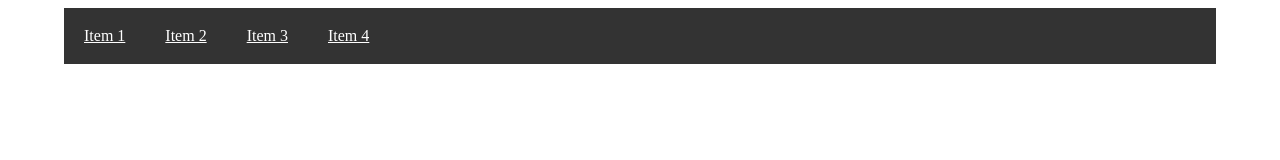
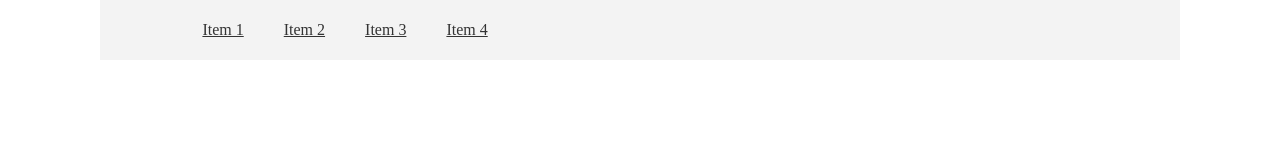
Before and after one commit to danijfox/open-bootcamp, a website: page Yuyos/html/index.html in a window 1280 px wide. Drawn offline with Linux system fonts and the light colour scheme.

Commit message:
#	modified:   Yuyos/css/styles.css #	modified:   Yuyos/css/styles.css.map #	modified:   Yuyos/html/index.html #	modified:   Yuyos/scss/_components/_menu.scss #	modified:   Yuyos/scss/grid.scss #

```diff
--- a/Yuyos/html/index.html
+++ b/Yuyos/html/index.html
@@ -9,9 +9,9 @@
 </head>
 <body>
     <div class="header">
-        <div class="container p-xs flex-row-hr">
+        <div class="container p-xxxs">
             <div class="logo"></div>
-            <ul class="menu flex-row-hr">
+            <ul class="menu">
                 <li class="menu_item p-m"><a href="#">Item 1</a></li>
                 <li class="menu_item p-m"><a href="#">Item 2</a></li>
                 <li class="menu_item p-m"><a href="#">Item 3</a></li>
--- a/Yuyos/scss/_components/_menu.scss
+++ b/Yuyos/scss/_components/_menu.scss
@@ -1,7 +1,7 @@
 
 .menu{
-    background-color: #333;
+    display: flex;
     .menu_item a{
-        color:#fff;
+        color:#333;
     };
 }
--- a/Yuyos/scss/grid.scss
+++ b/Yuyos/scss/grid.scss
@@ -1,5 +1,8 @@
 
 .container{
-    width: 90vw;
+    display: grid;
+    width:84%;
+    grid-template-columns: 10vh auto 10vh;
+    background-color: #f3f3f3;
     margin: 0 auto;
 }
```
Also changed, not shown: Yuyos/css/styles.css, 1 other file.
